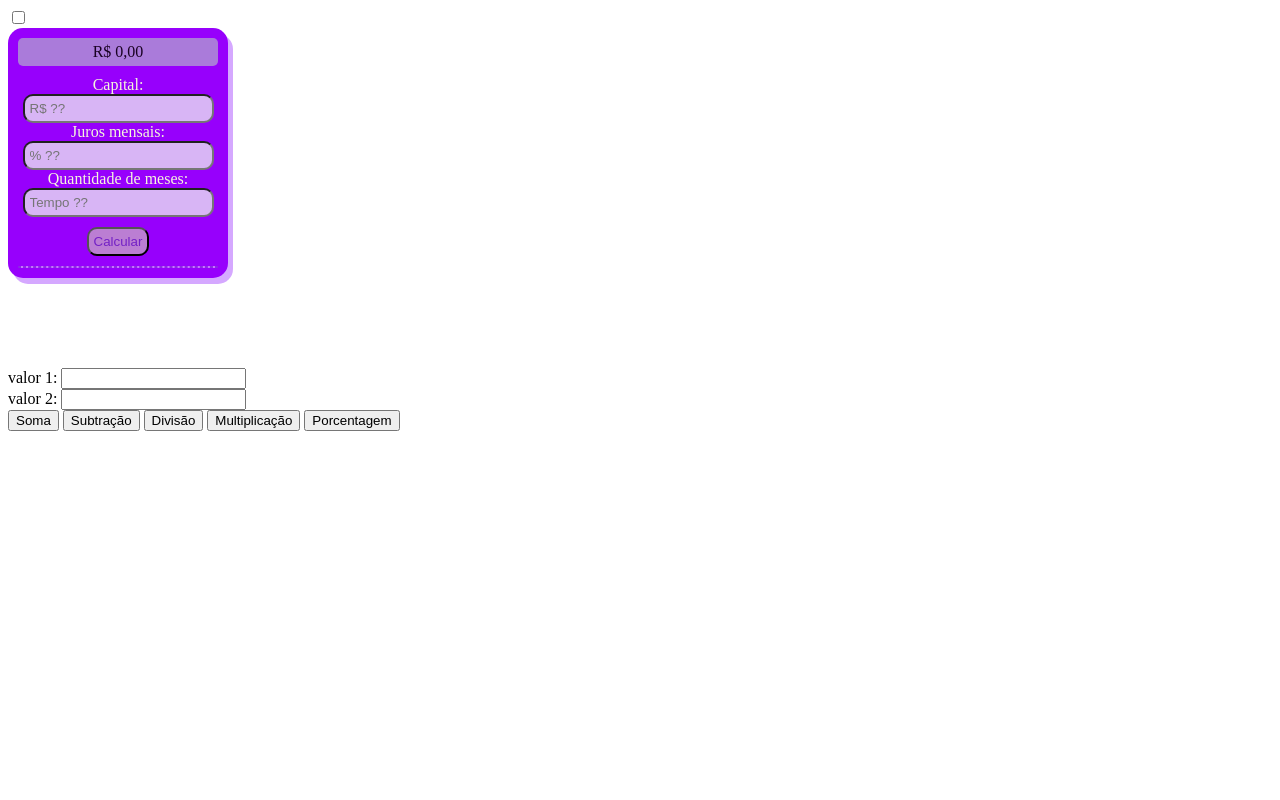
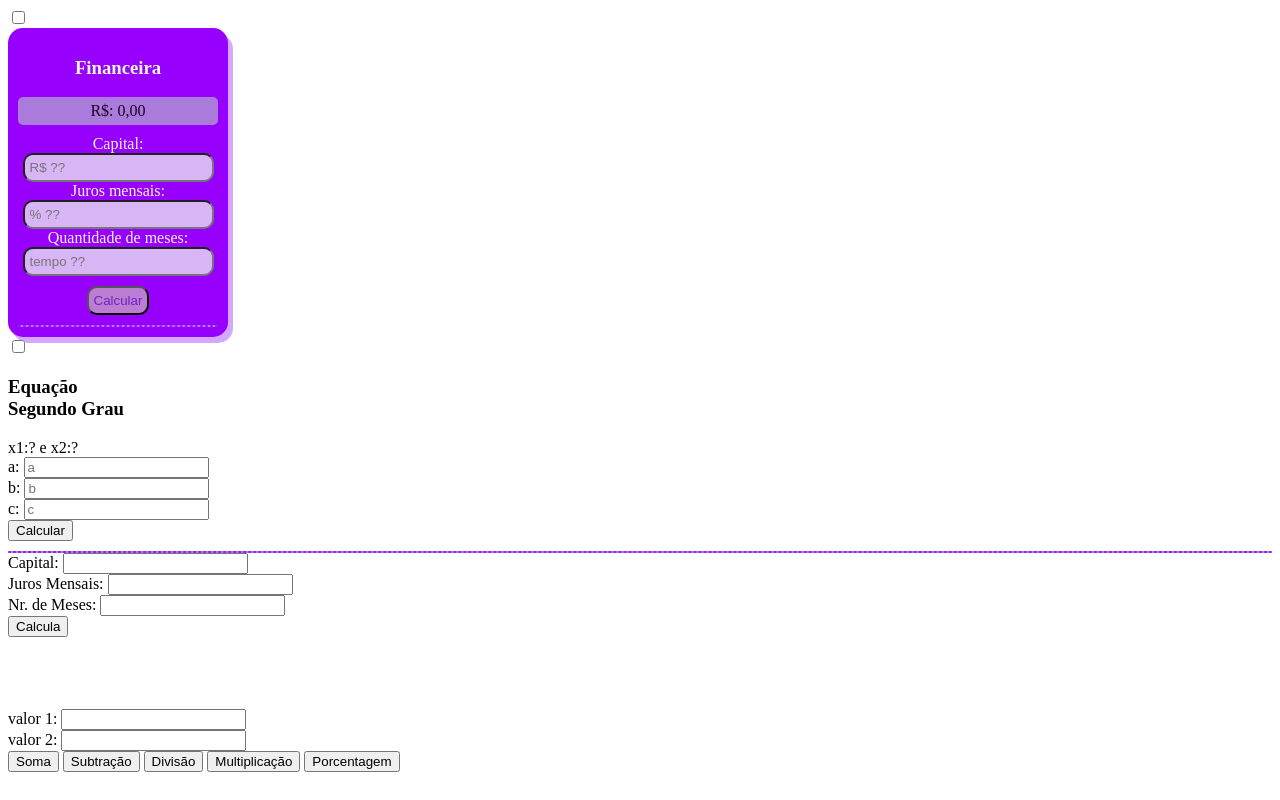
Before and after one commit to manuachylla/primeirog_3t, a plain HTML site: page index.html in a window 1280 px wide. Drawn offline with Linux system fonts and the light colour scheme.

Commit message:
Update index.html

```diff
--- a/index.html
+++ b/index.html
@@ -2,41 +2,97 @@
 <html lang="pt-br">
 
 <head>
-  <meta charset=" UTF-8 ">
-  <meta http-equiv=" X-UA-Compatible " content=" IE=edge ">
-  <meta name=" viewport " content=" width=device-width , initial-scale=1.0 ">
-  <title> Primeiro G </title>
-  <script src=" estudo.js "></script>
+  <meta charset="UTF-8">
+  <meta http-equiv="X-UA-Compatible" content="IE=edge">
+  <meta name="viewport" content="width=device-width, initial-scale=1.0">
+  <title>Primeiro G</title>
+  <script src="estudo.js"></script>
   <link rel="stylesheet" href="geral.css">
 </head>
 
 <body>
   <input type="checkbox" id="input-calcFin">
   <div class="calc">
-    <div id="spTotal">
-      <span id="total"> R$ 0,00</span>
-    </div>
-    Capital: <input id="capital" placeholder= "R$ ??" type=" text "><br>
-    Juros mensais: <input id="juros" placeholder= "% ??" type=" text "><br>
-    Quantidade de meses: <input id="meses" placeholder= "Tempo ??" type=" text "><br>
-    <button onclick=" total ()"> Calcular </button>
-    <div id="spLista">
-      <span id="listaMes"></span>
+    <label for="input-calcFin">
+      <h3>Financeira</h3>
+    </label>
+    <div class="calcF">
+      <div id="spTotal">
+        <span id="total">R$: 0,00</span>
+      </div>
+
+      Capital: <input id="capital" placeholder="R$ ??" type="text"><br>
+      Juros mensais: <input id="juros" placeholder="% ?? " type="text"><br>
+      Quantidade de meses: <input id="meses" placeholder="tempo ?? " type="text"><br>
+      <button onclick="total()">Calcular</button>
+      <div id="spLista">
+        <span id="listaMes"></span>
+      </div>
     </div>
   </div>
+  <input type="checkbox" id="input-calcESG">
+
+  <div class="calcEq">
+    <label for="input-calcESG">
+      <h3>Equação<br>Segundo Grau</h3>
+    </label>
+    <div class="calcF">
+      <div id="spRaiz">
+        <span id="raiz">x1:? e x2:?</span>
+      </div>
+
+      a: <input id="a" placeholder="a" type="text"><br>
+      b: <input id="b" placeholder="b " type="text"><br>
+      c: <input id="c" placeholder="c " type="text"><br>
+      <button onclick="total()">Calcular</button>
+      <div id="spLista">
+        <span id="listaMes"></span>
+      </div>
+    </div>
+  </div>
+
+
+
+
+
+
+
+
+
+
+
+
+</body>
+
+</html>
+<!DOCTYPE html>
+<html lang="pt-br">
+
+<head>
+  <meta charset="UTF-8">
+  <meta http-equiv="X-UA-Compatible" content="IE=edge">
+  <meta name="viewport" content="width=device-width, initial-scale=1.0">
+  <title>Primeiro G</title>
+  <script src="estudo.js"></script>
+</head>
+
+<body>
+
+
+  Capital: <input id="valor" type="text"> <br>
+  Juros Mensais: <input id="juros" type="text"> <br>
+  Nr. de Meses: <input id="meses" type="text"> <br>
+  <button onclick="total()">Calcula</button>
+
   <br><br><br>
   <span id="resultado"></span><br><br>
   valor 1: <input id="v1" type="text"><br>
   valor 2: <input id="v2" type="text"><br>
   <button onclick="adicao()">Soma</button>
+  <button onclick="subtracao()">Subtração</button>
+  <button onclick="divisao()">Divisão</button>
+  <button onclick="multiplicacao()">Multiplicação</button>
+  <button onclick="porcentagem()">Porcentagem</button>
+</body>
 
-  <button onclick="subtracao()">Subtração</button>
-
-  <button onclick="divisao()">Divisão</button>
-
-  <button onclick="multiplicacao()">Multiplicação</button>
-
-  <button onclick="porcentagem()">Porcentagem</button>
-
-</body>
-</ html>
+</html>
```
